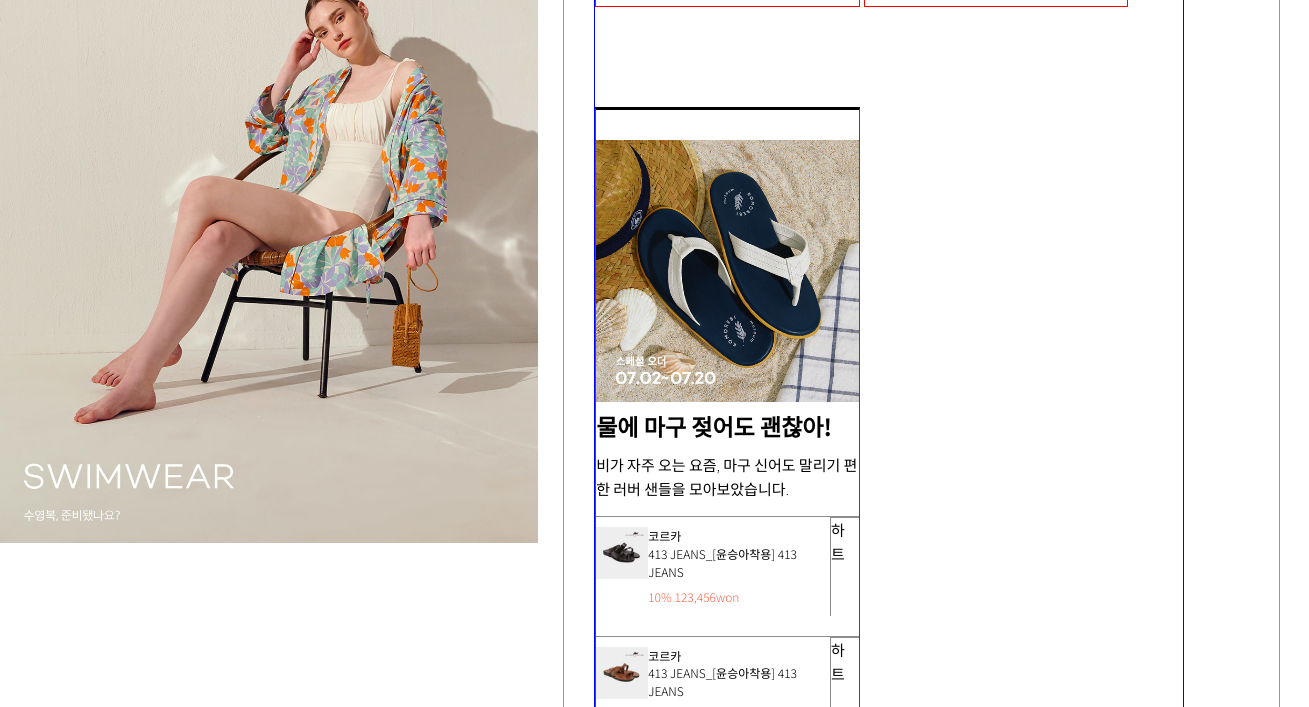
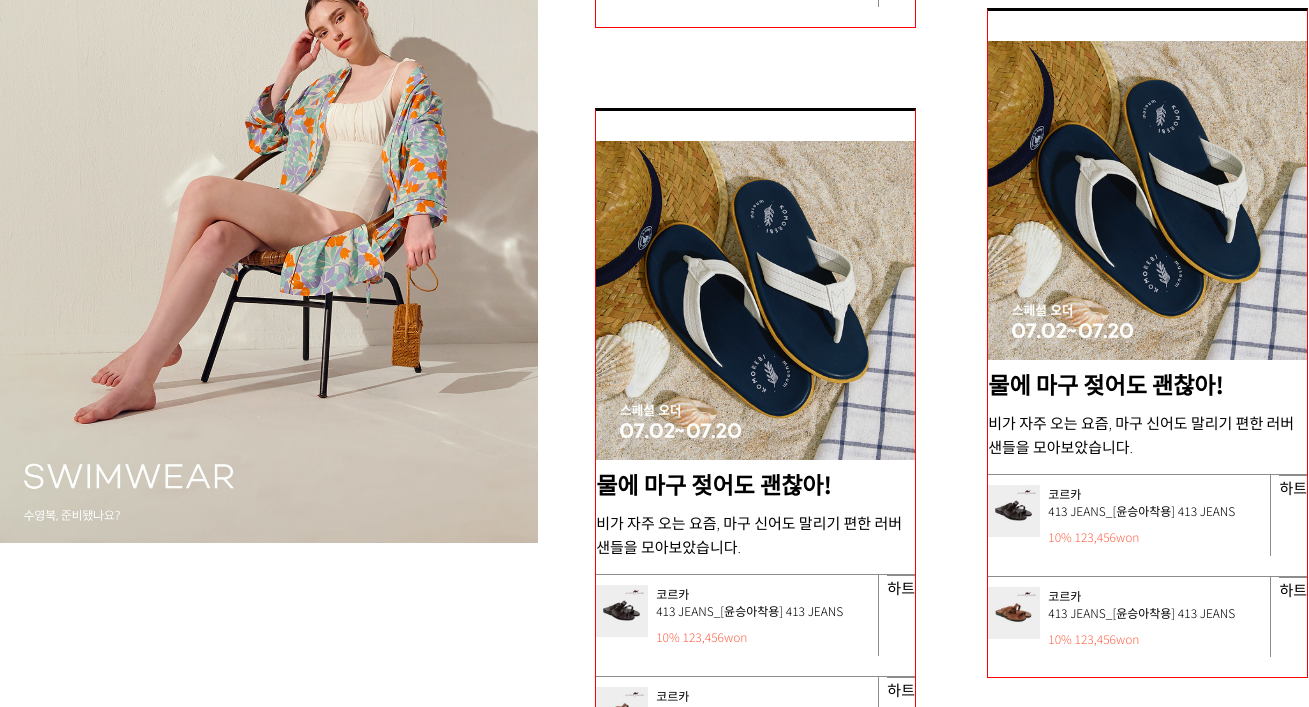
Before and after one commit to yesoljeong/29CM, a plain HTML site: page index.html in a window 1280 px wide. Shown: the part 1692-2399 px from the top of the page, 1309 px wide, since content can reach past the window. Drawn offline with Linux system fonts and the light colour scheme.

Commit message:
메인 오른쪽 배너 위치 수정중
메인 오른쪽 배너 위치 수정중

```diff
--- a/css/main.css
+++ b/css/main.css
@@ -289,13 +289,14 @@ header .gnb .gnb_etc li a:hover {
 #main .main_right .main_r_bottom{
     border:1px solid lime;
     padding: 0 30px;
+    position: relative;
 }
 
 #main .main_right .main_r_bottom>ul{
-    /width:50%;
+    width:100%;
     border: 1px solid blue;
     margin-right:10%;
-
+    position: absolute;
 }
 
 #main .main_right .main_r_bottom>ul>li{
@@ -304,7 +305,30 @@ header .gnb .gnb_etc li a:hover {
     border-top:3px solid #000;
     padding-top:30px;
     margin-top:100px;
-    display:inline-block;
+}
+
+#main .main_right .main_r_bottom>ul>li:nth-child(1){
+    position: absolute;
+    top:0;
+    left:0;
+}
+
+#main .main_right .main_r_bottom>ul>li:nth-child(2){
+    position: absolute;
+    top:0;
+    right:0;
+}
+
+#main .main_right .main_r_bottom>ul>li:nth-child(3){
+    position: absolute;
+    top:750px;
+    left:0;
+}
+
+#main .main_right .main_r_bottom>ul>li:nth-child(4){
+    position: absolute;
+    top:650px;
+    right:0;
 }
 
 #main .main_right .main_r_bottom .right_title_img{
--- a/index.html
+++ b/index.html
@@ -197,6 +197,39 @@
                                 </div>
                             </div>
                         </li>
+                        <li>
+                            <a href="">
+                                <img src="images/right_1.jpg" class="right_title_img" alt="">
+                                <h5>물에 마구 젖어도 괜찮아!</h5>
+                                <p>비가 자주 오는 요즘, 마구 신어도 말리기 편한 러버 샌들을 모아보았습니다.</p>
+                            </a>
+                            <div>
+                                <a href="#"><img src="images/right_bottom_1.jpg" alt=""></a>
+                                <a href="#">
+                                    <dl>
+                                        <dt>코르카</dt>
+                                        <dd>413 JEANS_[윤승아착용] 413 JEANS</dd>
+                                        <dd>10% 123,456won</dd>
+                                    </dl>
+                                </a>
+                                <div class="heart_box">
+                                    <p>하트</p>
+                                </div>
+                            </div>
+                            <div>
+                                <a href="#"><img src="images/right_bottom_2.jpg" alt=""></a>
+                                <a href="#">
+                                    <dl>
+                                        <dt>코르카</dt>
+                                        <dd>413 JEANS_[윤승아착용] 413 JEANS</dd>
+                                        <dd>10% 123,456won</dd>
+                                    </dl>
+                                </a>
+                                <div class="heart_box">
+                                    <p>하트</p>
+                                </div>
+                            </div>
+                        </li>
                     </ul>
                 </li>
             </ul>
@@ -208,12 +241,13 @@
         const fixBefores = document.querySelectorAll('.fixbefore');
         const liElems = document.querySelectorAll('.main_r_bottom>ul>li');
 
-        for(let i=0; i<liElems.length; i++){
+        for (let i = 0; i < liElems.length; i++) {
             console.log(liElems[i].offsetHeight);
         }
 
 
 
+        // 헤더 fix 부분
         window.addEventListener('scroll', scrollWork);
 
         function scrollWork() {
@@ -229,8 +263,6 @@
                 }
             }
         }
-
-
     </script>
 
 </body>
```
